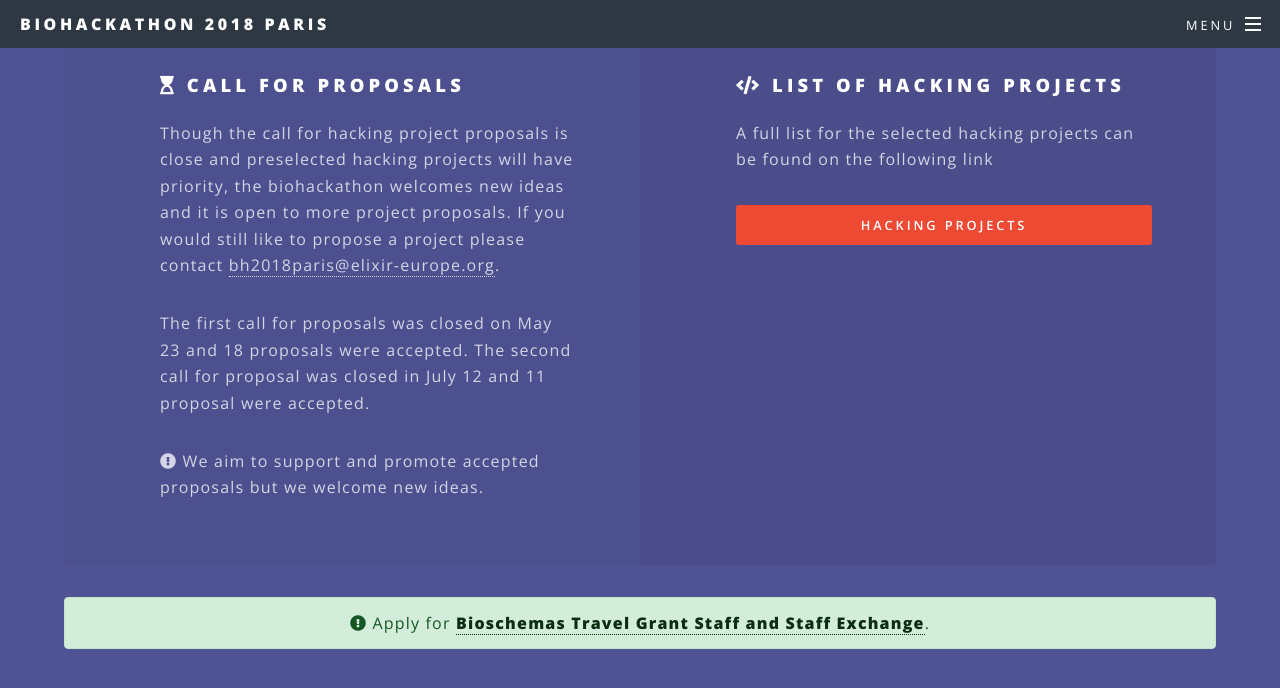
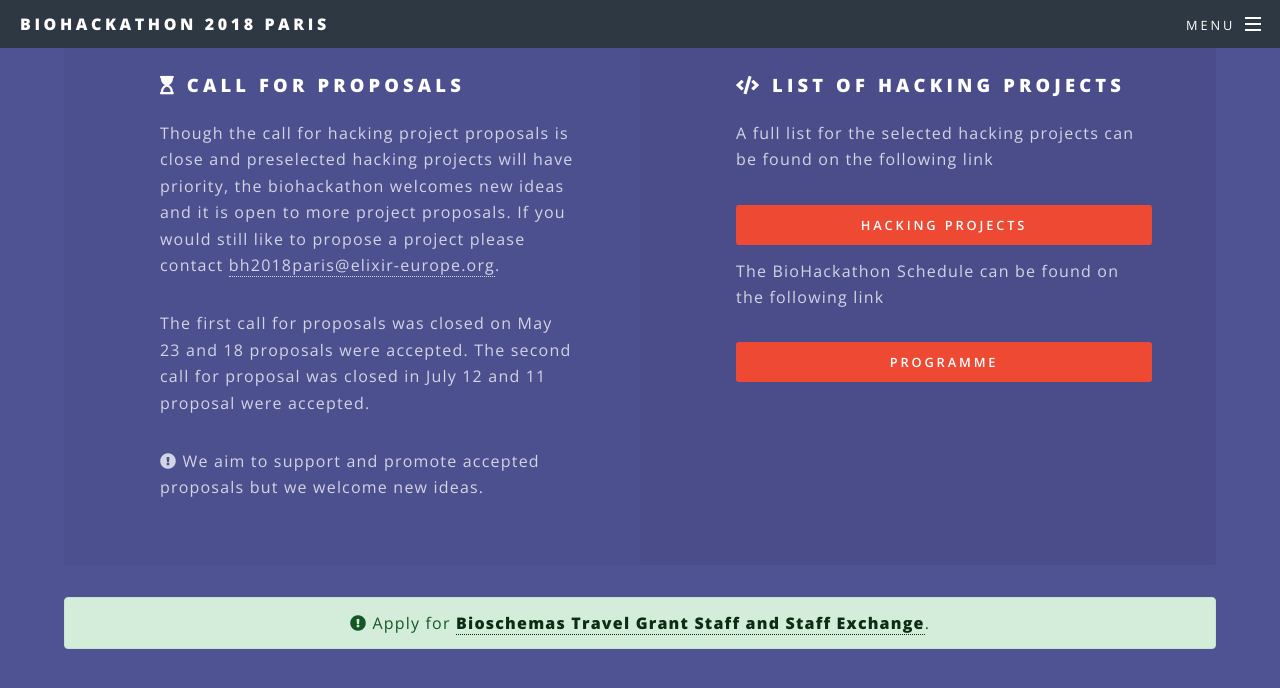
Before and after one commit to elixir-europe/bh2018paris, a Jekyll site: the page built from index.html, in a window 1280 px wide and 900 px high, scrolled down 3684 px, cut to the strip 0-725 px from the top of the window. Shown: the top 688 px of the strip. Built offline with Jekyll 4.4.1, drawn with Linux system fonts in a browser that asks for light colours; nearby versions of some CDN libraries.

Commit message:
Update index.html
Add a link to the programme

```diff
--- a/index.html
+++ b/index.html
@@ -147,6 +147,9 @@ layout: landing
 				<h3><i class="fa fa-code"></i> List of hacking projects</h3>
 				<p>A full list for the selected hacking projects can be found on the following link </p>
 				<a href="/projects" class="button fit special">Hacking projects</a>
+				<p>The BioHackathon Schedule can be found on the following link </p>
+				<a href="/programme" class="button fit special">Programme</a>
+
 			</li>
 		</ul>
 		<div class="alert alert-success" role="alert">
```
